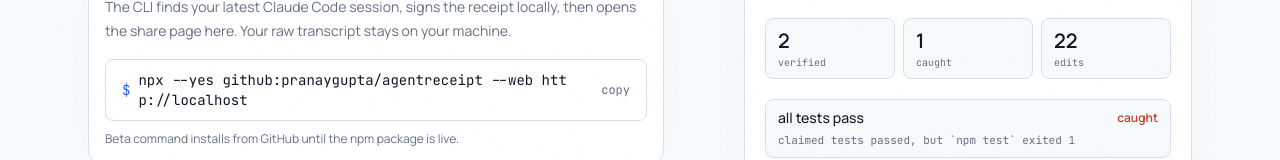
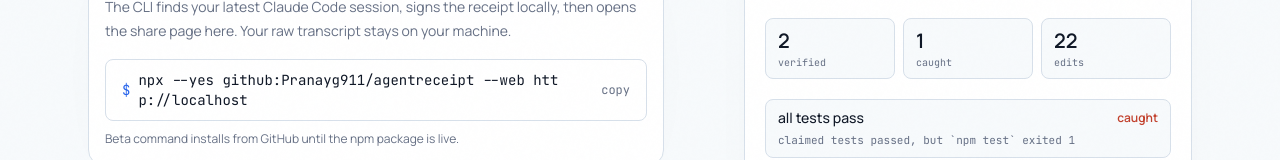
Before and after one commit to Pranayg911/agentreceipt-web, a Next.js app: page / in a window 1280 px wide. Shown: the part 622-782 px from the top of the page. Built offline with nearby package versions, Linux system fonts and the light colour scheme.

Commit message:
Point AgentReceipt links to Pranayg911

```diff
--- a/src/app/page.tsx
+++ b/src/app/page.tsx
@@ -3,8 +3,8 @@
 import { NpxChip } from "@/components/NpxChip";
 import type { TrustReceipt } from "@/lib/ar/receipt";
 
-const GITHUB_URL = "https://github.com/pranaygupta/agentreceipt-web";
-const CLI_BETA_COMMAND = "npx --yes github:pranaygupta/agentreceipt --web";
+const GITHUB_URL = "https://github.com/Pranayg911/agentreceipt-web";
+const CLI_BETA_COMMAND = "npx --yes github:Pranayg911/agentreceipt --web";
 
 const SAMPLE: TrustReceipt = {
   receiptId: "7aa40d348292",
```
